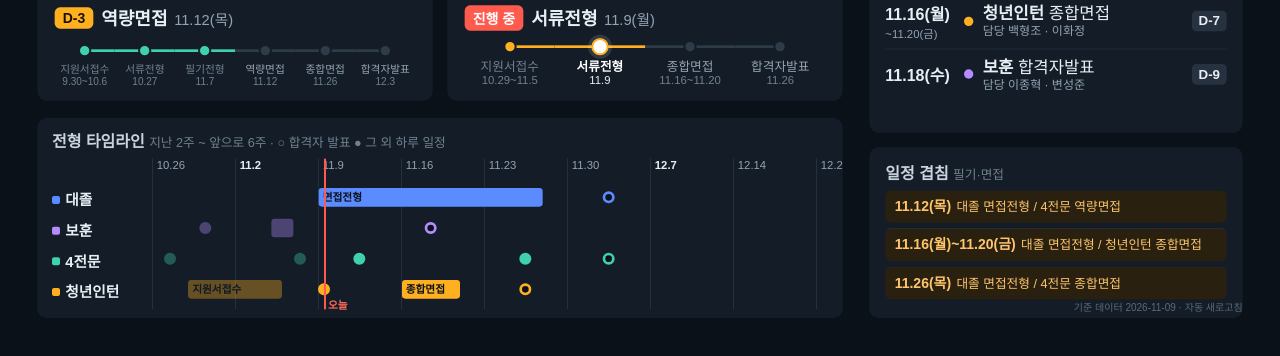
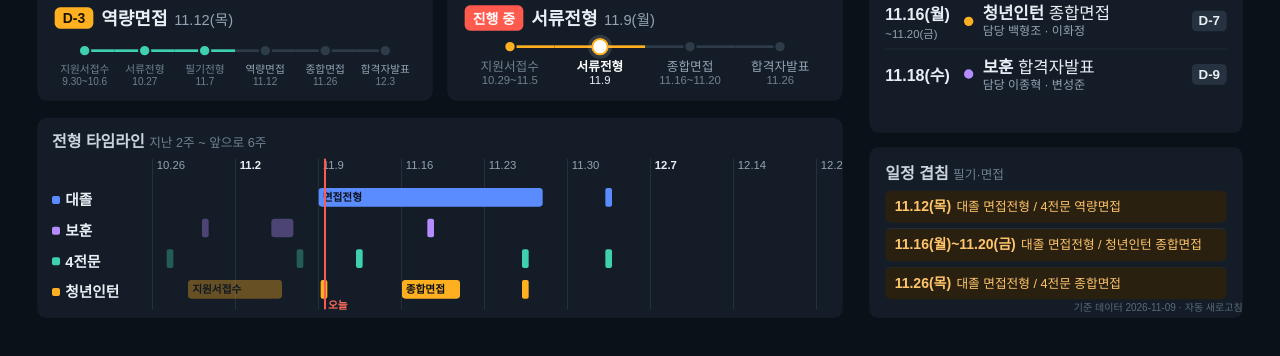
Before and after one commit to ermes0410-alt/recruit-tv, a plain HTML site: page board.html in a window 1280 px wide. Shown: the part 438-794 px from the top of the page. Drawn offline with Linux system fonts and the light colour scheme; a web font is replaced by a local one.

Commit message:
일정 업데이트 2026-11-09

```diff
--- a/board.html
+++ b/board.html
@@ -68,6 +68,7 @@ body{color:#E8EEF4;font-family:Pretendard,"Apple SD Gothic Neo","Malgun Gothic",
 .tl-track{position:absolute;left:150px;right:0;top:0;bottom:0}
 .bar{position:absolute;top:8px;height:28px;border-radius:5px;background:var(--c);font-size:16px;font-weight:700;color:#0B1118;line-height:28px;padding:0 6px;white-space:nowrap;overflow:hidden}
 .bar.past{opacity:.35}
+.bar.one{width:10px;padding:0;border-radius:3px}
 .bar.pt{width:18px;height:18px;top:13px;border-radius:50%;padding:0;background:#0B1118;border:4px solid var(--c)}
 .today-ln{position:absolute;top:0;bottom:0;width:3px;background:#FF5A4E;z-index:2}
 .today-ln span{position:absolute;bottom:-4px;left:6px;font-size:16px;font-weight:800;color:#FF6A5C;white-space:nowrap}
@@ -106,7 +107,7 @@ body{color:#E8EEF4;font-family:Pretendard,"Apple SD Gothic Neo","Malgun Gothic",
   <div class="main">
     <div class="left">
       <div class="cards" id="cards"></div>
-      <div class="tl"><h2>전형 타임라인 <span style="font-weight:400;color:#6F8091;font-size:19px">지난 2주 ~ 앞으로 6주 · ○ 합격자 발표 ● 그 외 하루 일정</span></h2><div class="tl-body" id="tl"></div></div>
+      <div class="tl"><h2>전형 타임라인 <span style="font-weight:400;color:#6F8091;font-size:19px">지난 2주 ~ 앞으로 6주</span></h2><div class="tl-body" id="tl"></div></div>
     </div>
     <div class="right">
       <div class="panel today-box"><h2>오늘</h2><ul class="ag" id="today"></ul></div>
@@ -225,11 +226,8 @@ function renderTimeline(T){
       if (st.e<from || st.s>to) return '';
       var s=Math.max(st.s,from), e=Math.min(st.e,to);
       var past = st.e<T ? ' past' : '';
-      if (st.s===st.e){
-        // 하루짜리 일정은 동그라미: 합격자 발표만 빈 원, 나머지는 채운 원
-        var fill = !/발표/.test(st.label);
-        return '<div class="bar pt'+past+'" style="left:'+((s-from)*px+px/2-9)+'px;border-color:'+t.color+(fill?';background:'+t.color:'')+'" title="'+esc(st.label)+'"></div>';
-      }
+      if (st.s===st.e)   // 하루짜리 일정: 날짜 위치에 짧은 막대
+        return '<div class="bar one'+past+'" style="left:'+((s-from)*px+px/2-5)+'px;background:'+t.color+'" title="'+esc(st.label)+'"></div>';
       var w=Math.max((e-s+1)*px-2, 8);
       var txt = w>70 ? esc(st.label) : '';
       return '<div class="bar'+past+'" style="left:'+((s-from)*px+1)+'px;width:'+w+'px;background:'+t.color+'">'+txt+'</div>';
```
